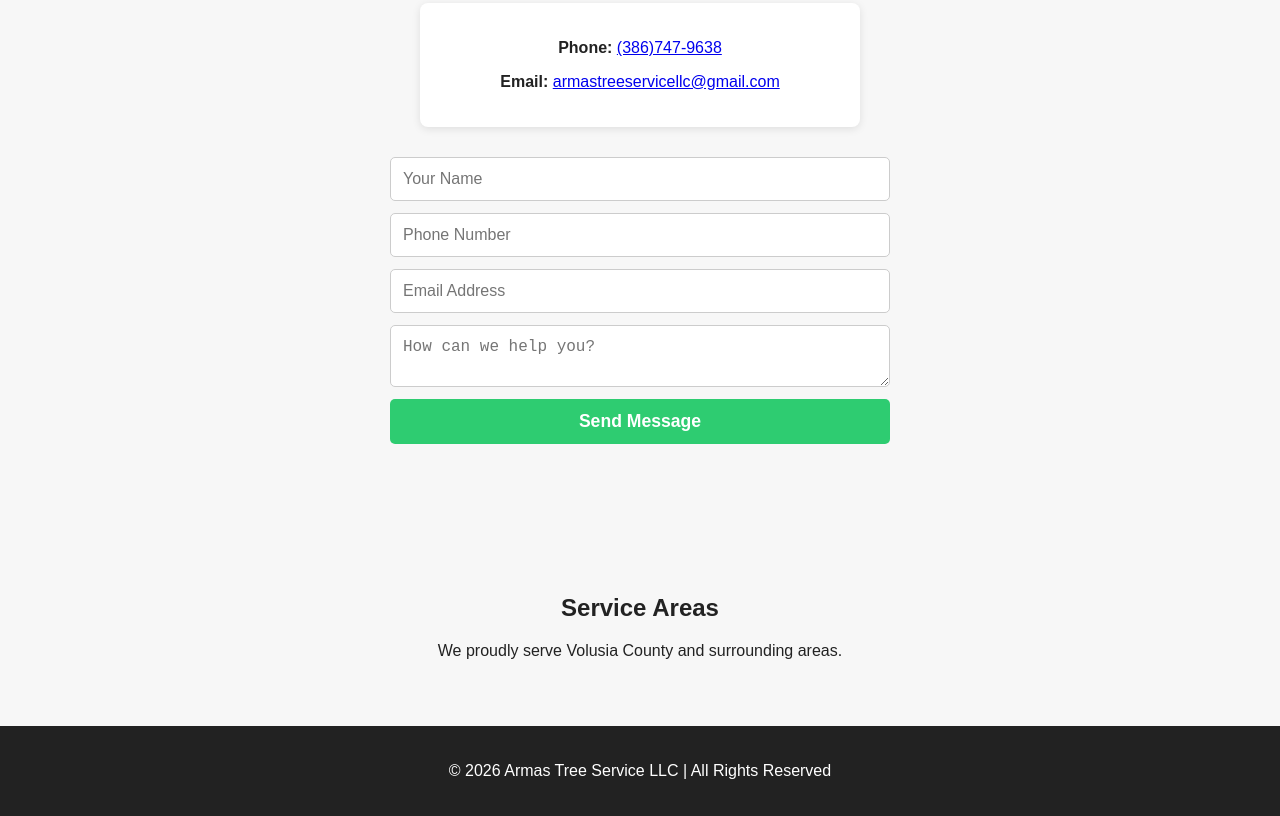
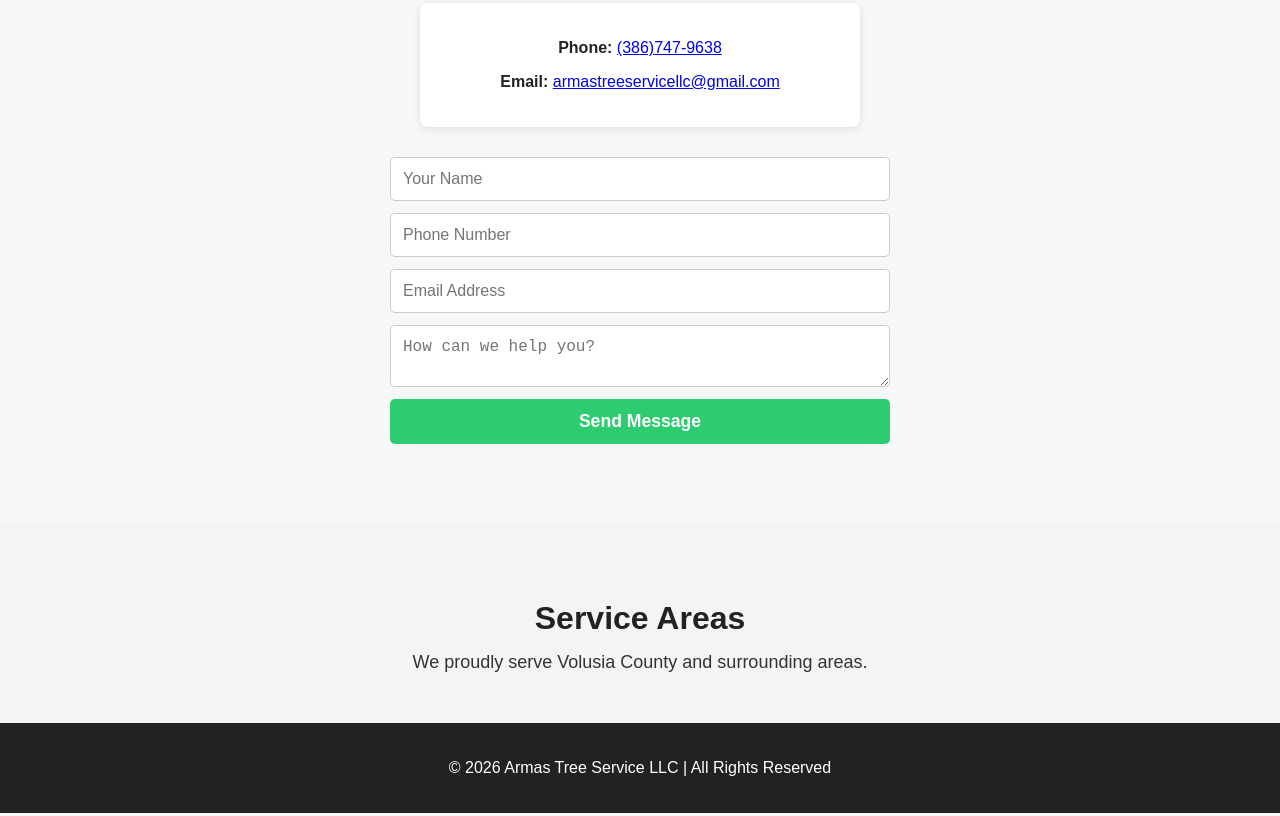
Before and after one commit to acinndyy/armastreewebsite, a plain HTML site: page index.html in a window 1280 px wide. Shown: the part 1664-2480 px from the top of the page. Drawn offline with Linux system fonts and the light colour scheme.

Commit message:
Update style.css

```diff
--- a/style.css
+++ b/style.css
@@ -138,3 +138,20 @@ footer {
   font-weight: bold !important;
   margin-top: 15px !important;
 }
+.service-areas {
+  padding: 50px 20px;
+  text-align: center;
+  background: #f4f4f4;
+}
+
+.service-areas h2 {
+  font-size: 32px;
+  margin-bottom: 15px;
+}
+
+.service-areas p {
+  font-size: 18px;
+  max-width: 700px;
+  margin: auto;
+  color: #333;
+}
```
